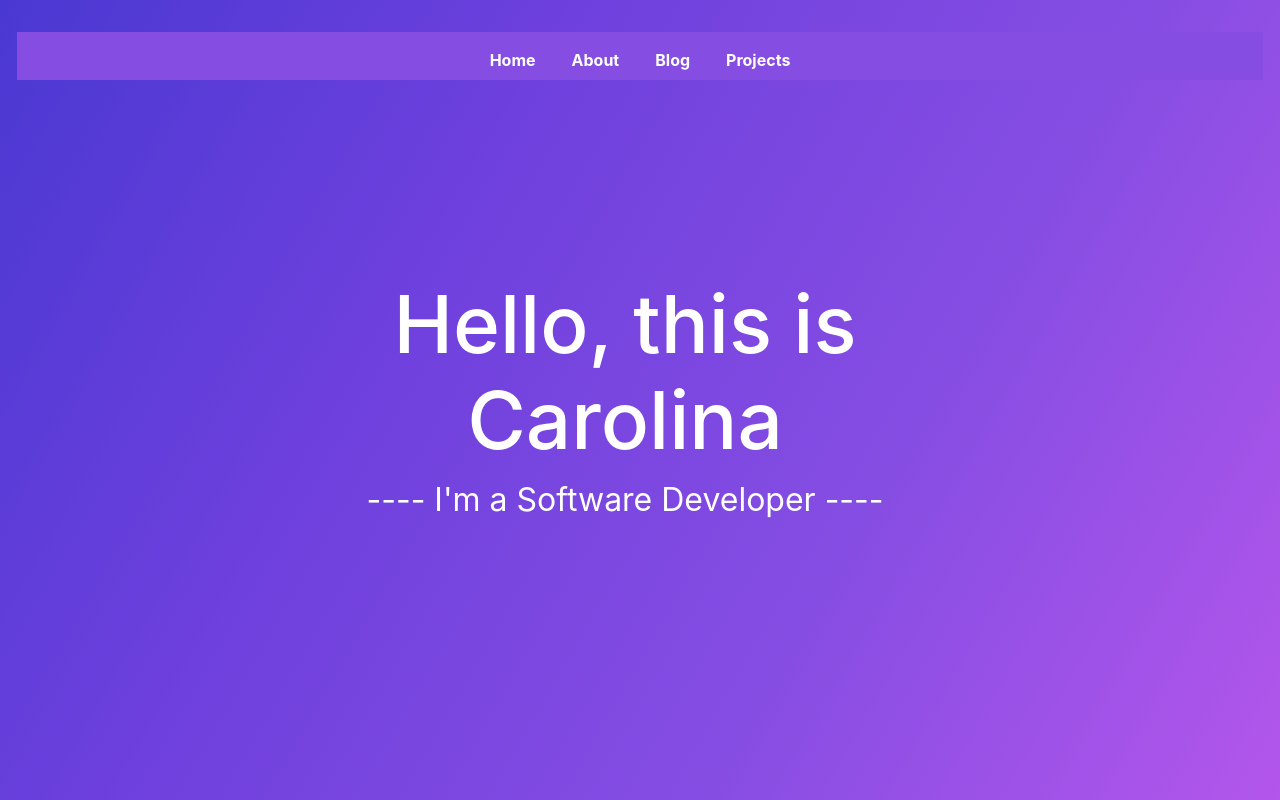
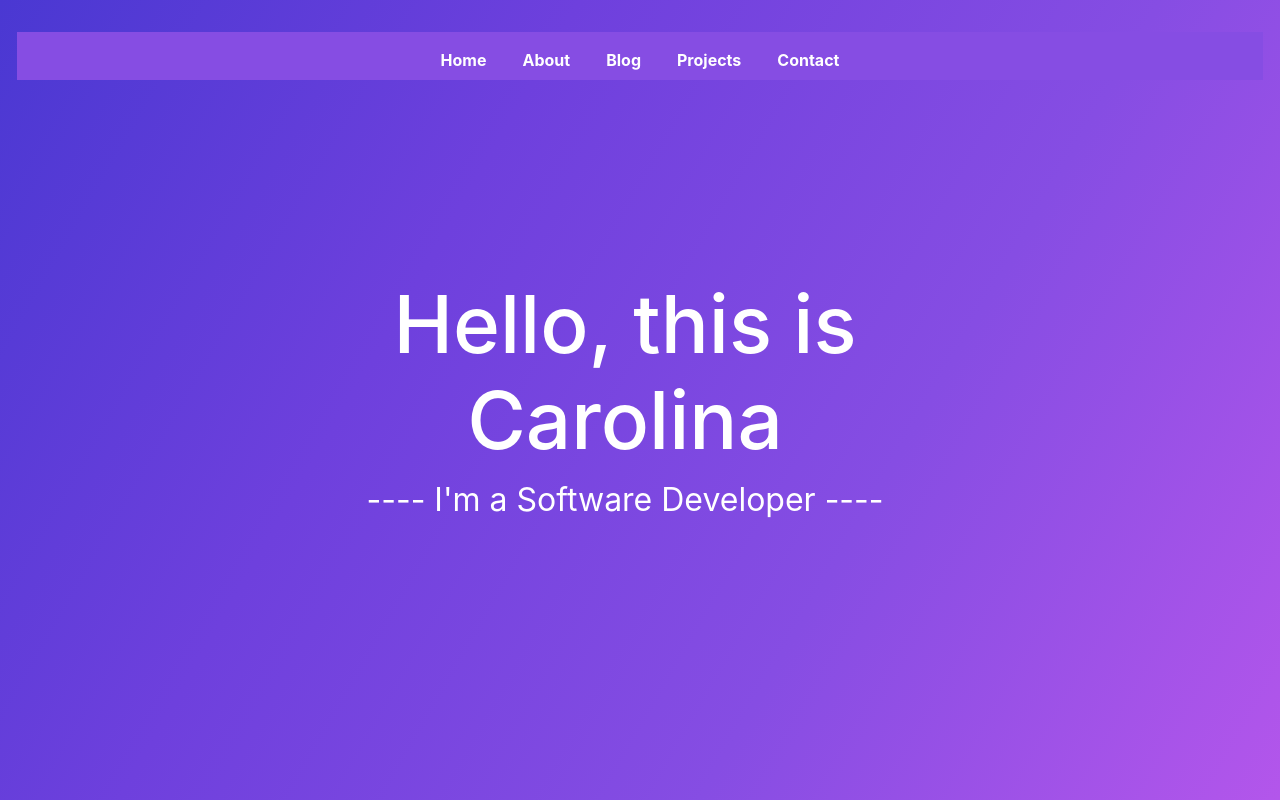
Before and after one commit to carolinajimenez26/carolinajimenez26.github.io, a React (Create React App) app in the folder web/: page / in a window 1280 px wide. Built offline with nearby package versions, Linux system fonts and the light colour scheme.

Commit message:
Sends what to render in nav from App

```diff
--- a/web/src/App.js
+++ b/web/src/App.js
@@ -3,11 +3,34 @@ import './App.css';
 import Navbar from './components/Navbar/Navbar';
 import Header from './components/Header/Header';
 
+const navElems = [
+  {
+    "name": "Home",
+    "href": "#",
+  },
+  {
+    "name": "About",
+    "href": "#about",
+  },
+  {
+    "name": "Blog",
+    "href": "#blog",
+  },
+  {
+    "name": "Projects",
+    "href": "#projects",
+  },
+  {
+    "name": "Contact",
+    "href": "#contact",
+  },
+];
+
 function App() {
   return (
     <div className="App">
-      <Navbar />
-      <Header />
+      <Navbar navElems={navElems} />
+      <Header navElems={navElems} />
     </div>
   );
 }
--- a/web/src/components/Header/Header.js
+++ b/web/src/components/Header/Header.js
@@ -3,11 +3,16 @@ import './Header.css';
 import HeaderNav from '../HeaderNav/HeaderNav'
 
 class Header extends React.Component {
+  constructor(props) {
+    super(props);
+    this.state = {};
+  }
+
   render() {
     return (
       <div className="Header">
         <div className="row">
-          <HeaderNav />
+          <HeaderNav navElems={this.props.navElems} />
         </div>
         <div className="row d-flex justify-content-center" id="text-elem">
           <h1 className="text-white">Hello, this is Carolina</h1>
--- a/web/src/components/HeaderNav/HeaderNav.js
+++ b/web/src/components/HeaderNav/HeaderNav.js
@@ -10,23 +10,22 @@ class HeaderNav extends React.Component {
   }
 
   render() {
+    const items = [];
+
+    for (const [index, value] of this.props.navElems.entries()) {
+      items.push(
+        <li className="nav-item active" key={index}>
+          <a className="nav-link font-weight-bold text-white" href={value.href}>{value.name}</a>
+        </li>
+      );
+    }
+
     return (
       <div className="Nav">
         <nav className="navbar navbar-expand-lg justify-content-center">
           <div className="content text-white d-none d-lg-block" id="navbarNav">
             <ul className="navbar-nav">
-              <li className="nav-item active">
-                <a className="nav-link font-weight-bold text-white font-subtitle" href="#">Home</a>
-              </li>
-              <li className="nav-item">
-                <a className="nav-link font-weight-bold text-white font-subtitle" href="#about">About</a>
-              </li>
-              <li className="nav-item">
-                <a className="nav-link font-weight-bold text-white font-subtitle" href="#blog">Blog</a>
-              </li>
-              <li className="nav-item">
-                <a className="nav-link font-weight-bold text-white font-subtitle" href="#projects">Projects</a>
-              </li>
+              {items}
             </ul>
           </div>
         </nav>
--- a/web/src/components/Navbar/Navbar.js
+++ b/web/src/components/Navbar/Navbar.js
@@ -39,6 +39,16 @@ class Nav extends React.Component {
   }
 
   render() {
+    const items = [];
+
+    for (const [index, value] of this.props.navElems.entries()) {
+      items.push(
+        <li className="nav-item active" key={index}>
+          <a className="nav-link font-weight-bold text-white" href={value.href}>{value.name}</a>
+        </li>
+      );
+    }
+
     return (
       <div className="Nav d-none">
         <nav className="navbar navbar-expand-lg navbar-dark bg-dark fixed-top">
@@ -47,18 +57,7 @@ class Nav extends React.Component {
           </button>
           <div className="content text-white collapse navbar-collapse justify-content-center" id="navbarNav">
             <ul className="navbar-nav">
-              <li className="nav-item active">
-                <a className="nav-link font-weight-bold text-white font-subtitle" href="#">Home</a>
-              </li>
-              <li className="nav-item">
-                <a className="nav-link font-weight-bold text-white font-subtitle" href="#about">About</a>
-              </li>
-              <li className="nav-item">
-                <a className="nav-link font-weight-bold text-white font-subtitle" href="#blog">Blog</a>
-              </li>
-              <li className="nav-item">
-                <a className="nav-link font-weight-bold text-white font-subtitle" href="#projects">Projects</a>
-              </li>
+              {items}
             </ul>
           </div>
         </nav>
```
